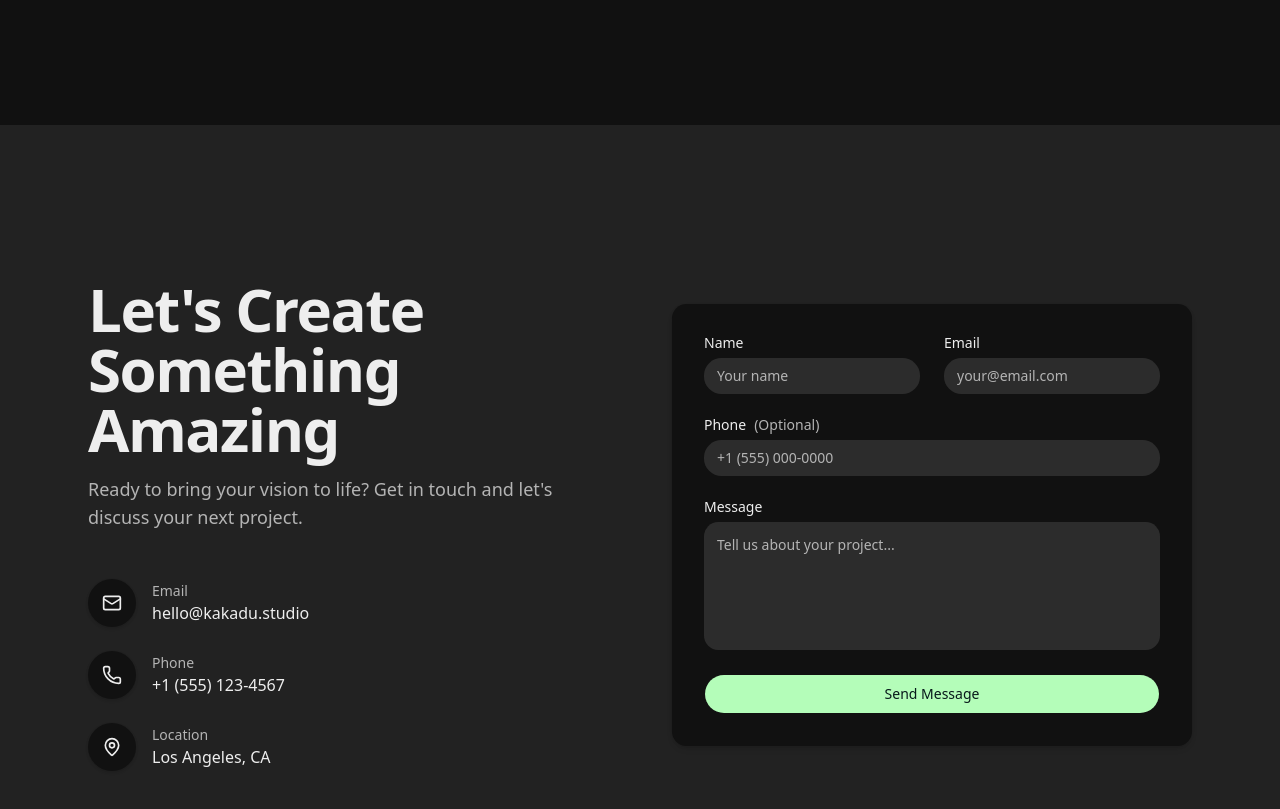
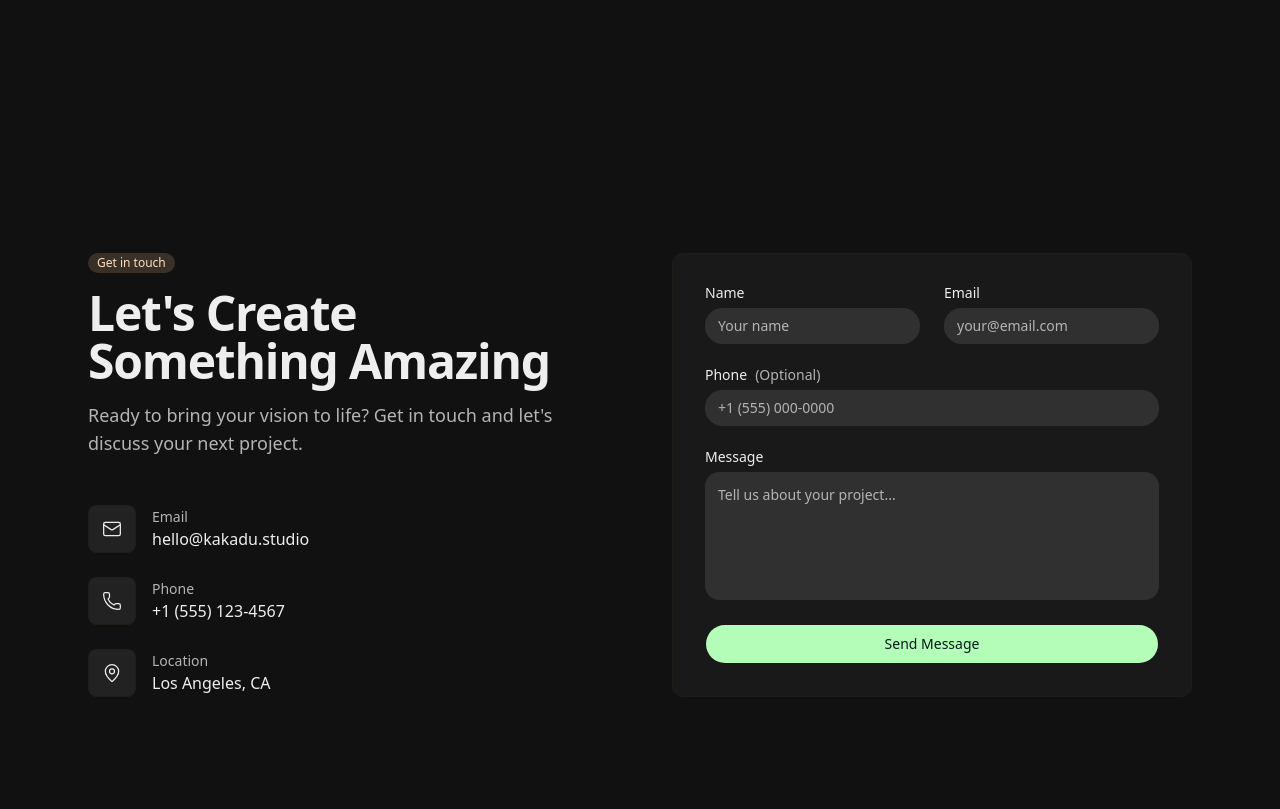
Before and after one commit to asafbzmedia/v0-kakadu-studio, a Next.js app: page / in a window 1280 px wide. Shown: the part 4040-4849 px from the top of the page. Built offline with nearby package versions, Linux system fonts and the light colour scheme.

Commit message:
feat: enhance contact section with badge and updated styles
Co-authored-by: asafbzmedia <288122459+asafbzmedia@users.noreply.github.com>

```diff
--- a/components/contact.tsx
+++ b/components/contact.tsx
@@ -3,6 +3,7 @@
 import * as React from "react"
 import { Mail, MapPin, Phone } from "lucide-react"
 
+import { Badge } from "@/components/ui/badge"
 import { Button } from "@/components/ui/button"
 import { Input } from "@/components/ui/input"
 import { Textarea } from "@/components/ui/textarea"
@@ -41,15 +42,15 @@ export function Contact() {
   }
 
   return (
-    <section
-      id="contact"
-      className="flex min-h-screen items-center bg-muted py-24 md:py-32"
-    >
+    <section id="contact" className="py-24 md:py-32">
       <div className="mx-auto max-w-6xl px-4 md:px-6">
         <div className="grid gap-12 lg:grid-cols-2 lg:gap-16">
           {/* Left Column - Headline & Contact Info */}
           <div className="flex flex-col justify-center">
-            <h2 className="mb-4 text-4xl font-semibold tracking-tight text-foreground md:text-5xl lg:text-6xl text-balance">
+            <Badge variant="secondary" className="mb-4 w-fit">
+              Get in touch
+            </Badge>
+            <h2 className="mb-4 text-balance text-3xl font-semibold tracking-tight text-foreground md:text-4xl lg:text-5xl">
               Let&apos;s Create Something Amazing
             </h2>
             <p className="mb-12 max-w-lg text-lg text-muted-foreground">
@@ -60,9 +61,9 @@ export function Contact() {
             {/* Contact Methods */}
             <div className="flex flex-col gap-6">
               {contactMethods.map((method) => (
-                <div key={method.label} className="flex items-center gap-4">
-                  <div className="flex size-12 shrink-0 items-center justify-center rounded-full bg-background shadow-md">
-                    <method.icon className="size-5 text-foreground" />
+                <div key={method.label} className="group flex items-center gap-4">
+                  <div className="flex size-12 shrink-0 items-center justify-center rounded-lg border border-border bg-muted text-foreground transition-all duration-300 group-hover:bg-kakadu/15 group-hover:text-kakadu group-hover:[filter:drop-shadow(0_0_10px_var(--kakadu-glow))]">
+                    <method.icon className="size-5" strokeWidth={1.5} aria-hidden="true" />
                   </div>
                   <div>
                     <p className="text-sm text-muted-foreground">
@@ -71,7 +72,7 @@ export function Contact() {
                     {method.href ? (
                       <a
                         href={method.href}
-                        className="text-foreground hover:text-muted-foreground transition-colors"
+                        className="text-foreground transition-colors hover:text-kakadu"
                       >
                         {method.value}
                       </a>
@@ -86,7 +87,7 @@ export function Contact() {
 
           {/* Right Column - Form Card */}
           <div className="flex items-center">
-            <div className="w-full rounded-2xl bg-background p-6 shadow-lg md:p-8">
+            <div className="w-full rounded-xl border border-border bg-card p-6 md:p-8">
               <form onSubmit={handleSubmit} className="flex flex-col gap-6">
                 <div className="grid gap-6 sm:grid-cols-2">
                   <div className="flex flex-col gap-2">
```
